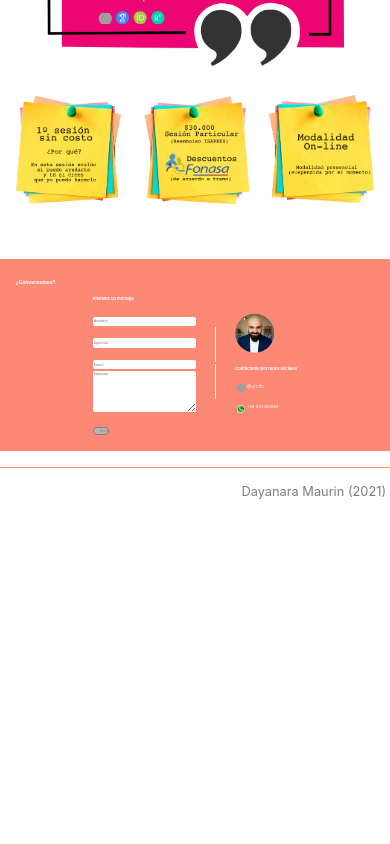
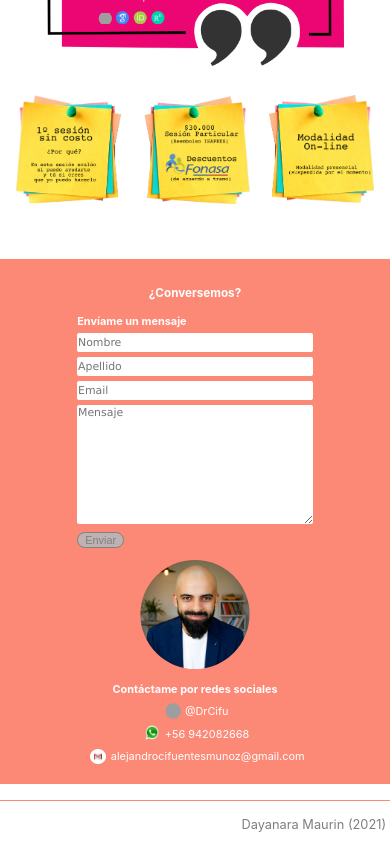
Before and after one commit to Dayanara847/dr-cifu, a React (Create React App) app: page / in a window 390 px wide. Shown: the part 3243-4087 px from the top of the page. Before the commit the page ends 3754 px from the top, so only its background shows below. Built offline with nearby package versions, Linux system fonts and the light colour scheme; grey boxes are pictures that could not be loaded.

Commit message:
responsive phone

```diff
--- a/src/components/Contact.jsx
+++ b/src/components/Contact.jsx
@@ -72,7 +72,7 @@ function Contact() {
                     <div className="separatoryLine"></div>
                 </div>
 
-                <div>
+                <div id="information">
                     <img
                         src="alePhoto.jpg"
                         className="imgPsico"
@@ -99,6 +99,14 @@ function Contact() {
                         </a>
                         <p className="infoContact">+56 942082668</p>
                     </div>
+                    <div className="info">
+                        <img
+                            src="gmail.png"
+                            className="gmail"
+                            alt="Gmail"
+                        />
+                        <p className="infoContact">alejandrocifuentesmunoz@gmail.com</p>
+                    </div>
                 </div>
             </div>
         </div>
--- a/src/components/Contact.modules.css
+++ b/src/components/Contact.modules.css
@@ -6,6 +6,8 @@
     display: flex;
     flex-direction: column;
     background-color: #fc8876;
+    justify-content: center;
+    align-items: center;
 }
 
 #contactInte {
@@ -15,6 +17,11 @@
     align-items: center;
 }
 
+.contactForm {
+    align-items: center;
+    justify-content: center;
+}
+
 .contactInstagram {
     width: 3.1vw;
     clip-path: circle(1.1vw at center);
@@ -22,6 +29,10 @@
 
 .contactTitle {
     font-size: 1.3vw;
+}
+
+.gmail {
+    width: 2vw;
 }
 
 #firstName,
@@ -102,7 +113,76 @@
 }
 
 @media screen and (max-width: 600px) {
+    .contactInstagram {
+        margin-top: 1vw;
+        width: 6vw;
+        clip-path: circle(2vw at center);
+    }
+    #contactInte {
+        flex-direction: column;
+    }
+    .contactTitle {
+        font-size: 3vw;
+    }
+    .gmail {
+        width: 4vw;
+        margin: 1.2vw;
+        margin-right: 1.3vw;
+    }
+    #firstName,
+    #lastName,
+    #email {
+        margin-bottom: 0.5vw;
+        width: 60vw;
+        height: 4.5vw;
+        font-size: 2.8vw;
+        padding: 0.2vw;
+    }
+    .imgPsico {
+        width: 28vw;
+        clip-path: circle();
+    }
+    .info {
+        display: flex;
+        flex-direction: row;
+        align-items: center;
+    }
+    .infoContact {
+        font-size: 2.8vw;
+        margin: 0;
+    }
+    #information {
+        display: flex;
+        flex-direction: column;
+        align-items: center;
+
+    }
+    #message {
+        width: 60vw;
+        height: 30vw;
+        font-size: 2.8vw;
+        margin-top: 1vw;
+    }
     #o {
         display: none;
     }
+    .sendButton {
+        font-size: 2.8vw;
+        margin-top: 0vw;
+        width: 12vw;
+        height: 4.3vw;
+        border-radius: 2vw;
+    }
+    .separatoryLine {
+        display: none;
+    }
+    .subtitle {
+        font-size: 2.8vw;
+        margin: 0.5vw auto;
+    }
+    .WhatsApp {
+        margin-right: 1.5vw;
+        margin-left: 1vw;
+        width: 3.7vw;
+    }
 }
--- a/src/components/Home.modules.css
+++ b/src/components/Home.modules.css
@@ -104,6 +104,9 @@
         width: 68vw;
         height: auto;
     }
+    .dialogoSofa:hover .globo {
+        display: none;
+    }
     .contactPhone {
         display: block;
         width: 6.5vh;
@@ -113,17 +116,6 @@
         right: 1rem;
         z-index: 99;
     }
-    .contactPhone:hover .globo {
-        display: inline;
-    }
-    .globo{
-        width: 3.5rem;
-        height: 3.5rem;
-        bottom: 5rem;
-        right: 0rem;
-        position: fixed;
-        display: none;
-    }
     #logo {
         height: 100vh;
         align-items: center;
```
Also changed, not shown: public/gmail.png (added), 1 other file (tests, documents, lock files or other folders).
